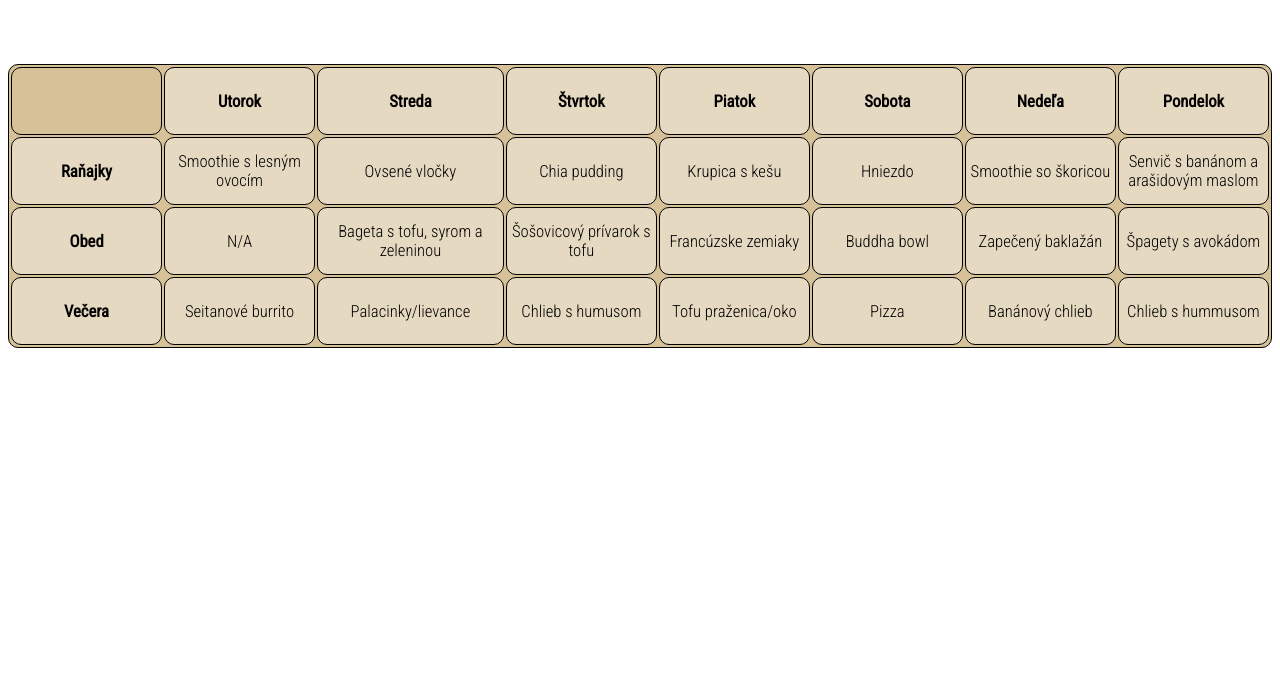
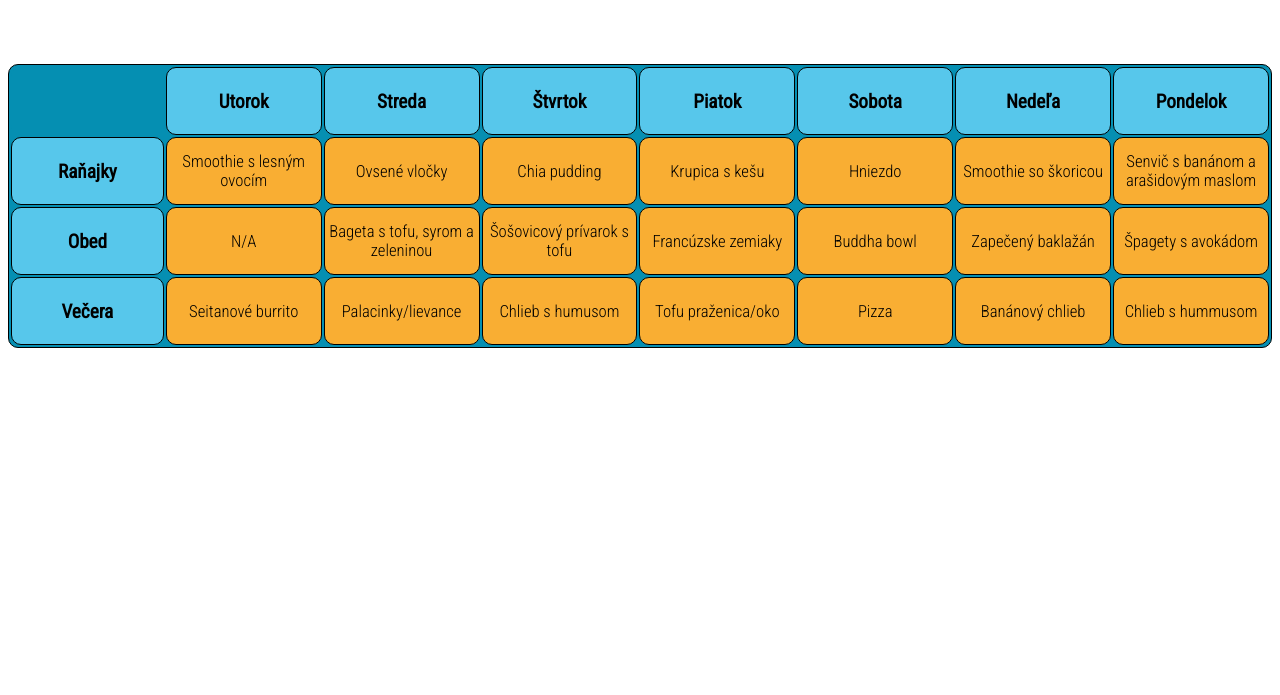
Before and after one commit to SamuelTakacs/MySite, a plain HTML site: page index.html in a window 1280 px wide. Shown: the part 105-800 px from the top of the page. Drawn offline with Linux system fonts and the light colour scheme.

Commit message:
Update style.css

```diff
--- a/style.css
+++ b/style.css
@@ -7,12 +7,14 @@ font-size: 3rem;
 text-transform: uppercase;
 font-family: 'Roboto Condensed', sans-serif;
 font-weight: 800;
+text-shadow: 2px 2px grey;
 }
 
 table {
     width: 100%;
     height: auto;
-    background-color: #d6c199;
+    background-color: #058FB2;
+    table-layout: fixed;
 }
 
 table, th, td {
@@ -31,17 +33,24 @@ td,th {
     width: 12vh;
     height: 8vh;
     text-align: center;
-    background-color: #e6d9c1;
+    background-color: #F9AE33;
 }
 
 td:hover {
-    background-color: #d6c199;
+    background-color: #C8D9CD;
+    transition: background-color 0.3s, font-weight 0.3s, font-size 0.3s;
+    font-weight: 900;
+    font-size: 1.5vw;
+    cursor: pointer;
 }
 
 th {
     font-weight: 900;
+    background-color: #57C7EB;
+    font-size: 1.5vw;
 }
 
 #blank {
-    background-color: #d6c199;
+    background-color: #058FB2;
+    border: none;
 }
```
